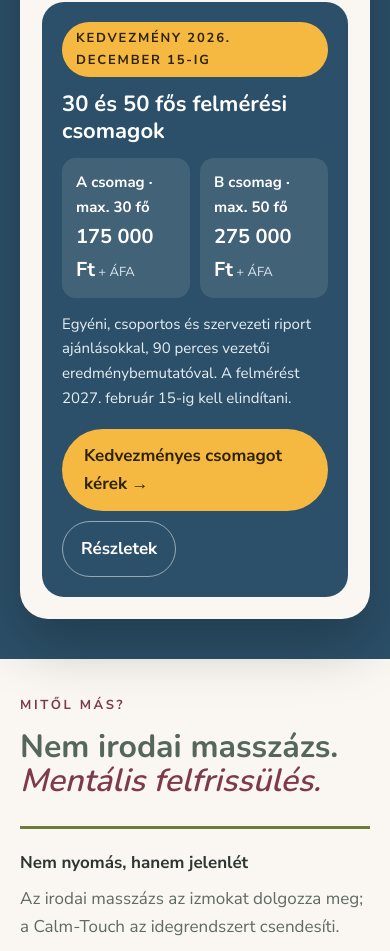
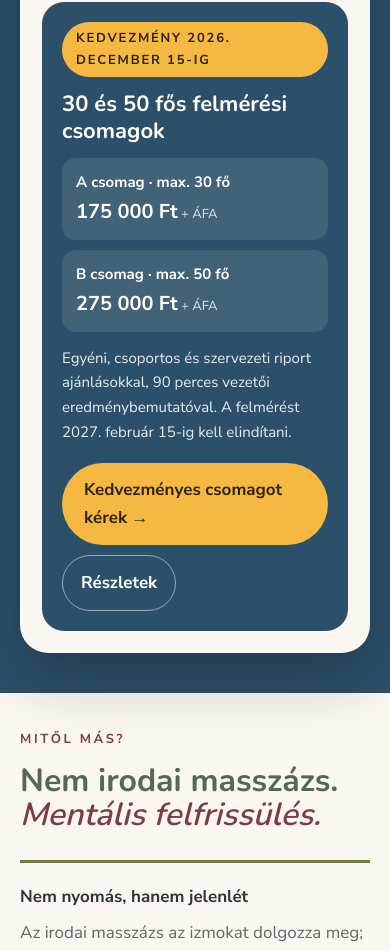
Before and after one commit to Wellbeing-Ecosystems/calm-touch, a Next.js app: page / in a window 390 px wide. Shown: the part 9599-10550 px from the top of the page. Built offline with nearby package versions, Linux system fonts and the light colour scheme; no server answers.

Commit message:
care4you ajánlat: a csomagdobozok mobilon egymás alá kerülnek, az ár nem törik
Co-Authored-By: Claude Opus 5.5 <noreply@anthropic.com>
Claude-Session: https://claude.ai/code/session_01JTsXEYX6NPtMAtLdHxU2ZA

```diff
--- a/src/app/RiskOfferBox.tsx
+++ b/src/app/RiskOfferBox.tsx
@@ -86,9 +86,9 @@ export function RiskOfferBox({ lang = "hu" }: { lang?: Lang }) {
 <div style={{ display: "flex", flexDirection: "column", gap: "14px", background: "#2C5069", color: "#FFFFFF", borderRadius: "22px", padding: "clamp(20px, 3vw, 28px)" }}>
 <span style={{ alignSelf: "flex-start", fontSize: "13px", letterSpacing: "0.14em", fontWeight: 800, color: "#2E2300", background: "#F5B942", borderRadius: "999px", padding: "6px 14px" }}>{t.deal}</span>
 <b style={{ fontFamily: "var(--ct-display)", fontSize: "clamp(22px, 2.2vw, 28px)", lineHeight: 1.2 }}>{t.packs}</b>
-<div style={{ display: "grid", gridTemplateColumns: "1fr 1fr", gap: "10px" }}>
-<div style={priceCard}><b style={{ display: "block", fontSize: "15px" }}>{t.a}</b><span style={{ fontSize: "20px", fontWeight: 800 }}>{t.priceA}</span><span style={{ fontSize: "13px", color: "#DDE8EF" }}>{t.vat}</span></div>
-<div style={priceCard}><b style={{ display: "block", fontSize: "15px" }}>{t.b}</b><span style={{ fontSize: "20px", fontWeight: 800 }}>{t.priceB}</span><span style={{ fontSize: "13px", color: "#DDE8EF" }}>{t.vat}</span></div>
+<div style={{ display: "grid", gridTemplateColumns: "repeat(auto-fit, minmax(min(220px, 100%), 1fr))", gap: "10px" }}>
+<div style={priceCard}><b style={{ display: "block", fontSize: "15px" }}>{t.a}</b><span style={{ fontSize: "20px", fontWeight: 800, whiteSpace: "nowrap" }}>{t.priceA}</span><span style={{ fontSize: "13px", color: "#DDE8EF" }}>{t.vat}</span></div>
+<div style={priceCard}><b style={{ display: "block", fontSize: "15px" }}>{t.b}</b><span style={{ fontSize: "20px", fontWeight: 800, whiteSpace: "nowrap" }}>{t.priceB}</span><span style={{ fontSize: "13px", color: "#DDE8EF" }}>{t.vat}</span></div>
 </div>
 <span style={{ fontSize: "15px", color: "#E7EFF4" }}>{t.incl}</span>
 <div style={{ display: "flex", flexWrap: "wrap", gap: "10px", marginTop: "4px" }}>
```
